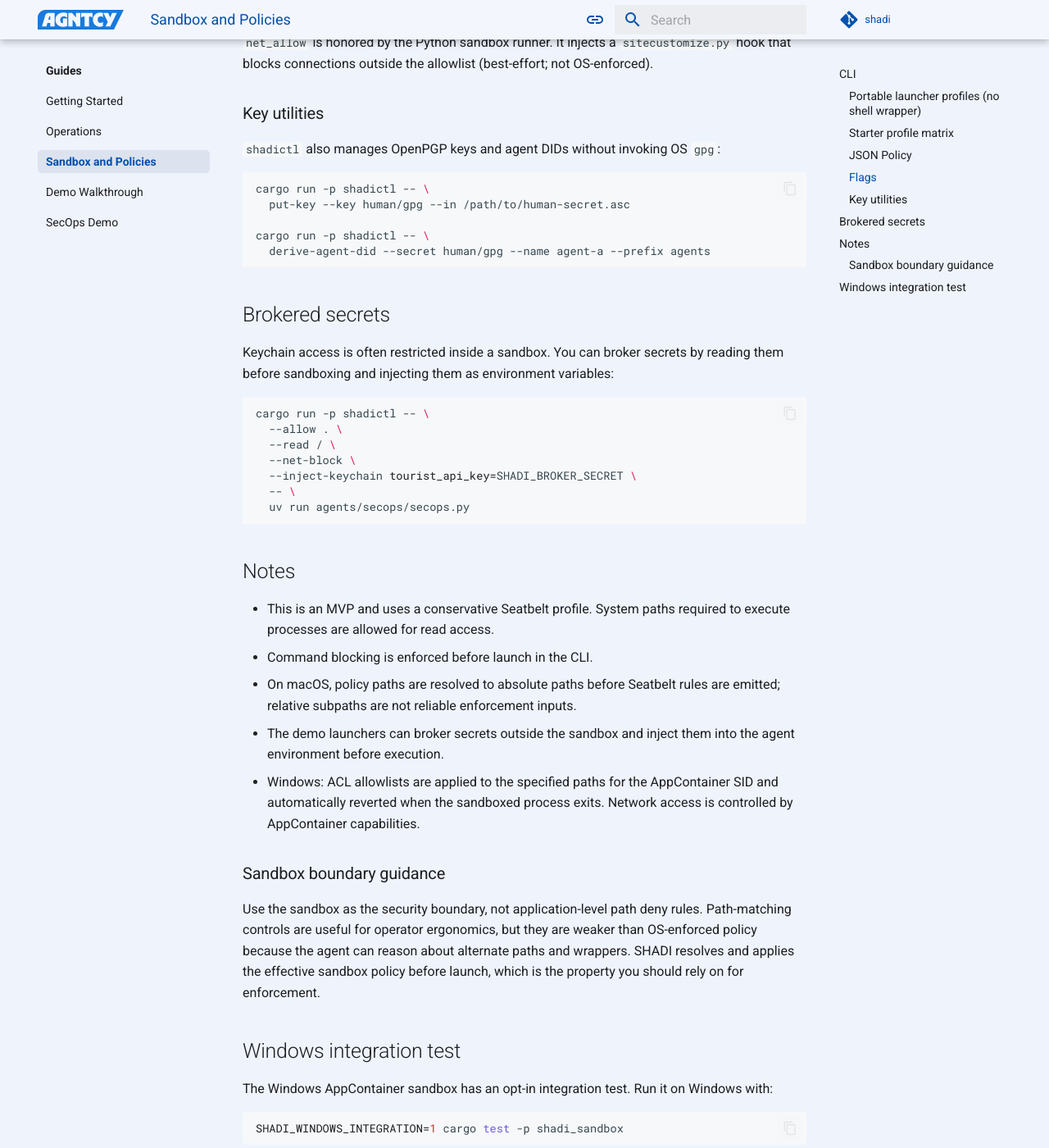
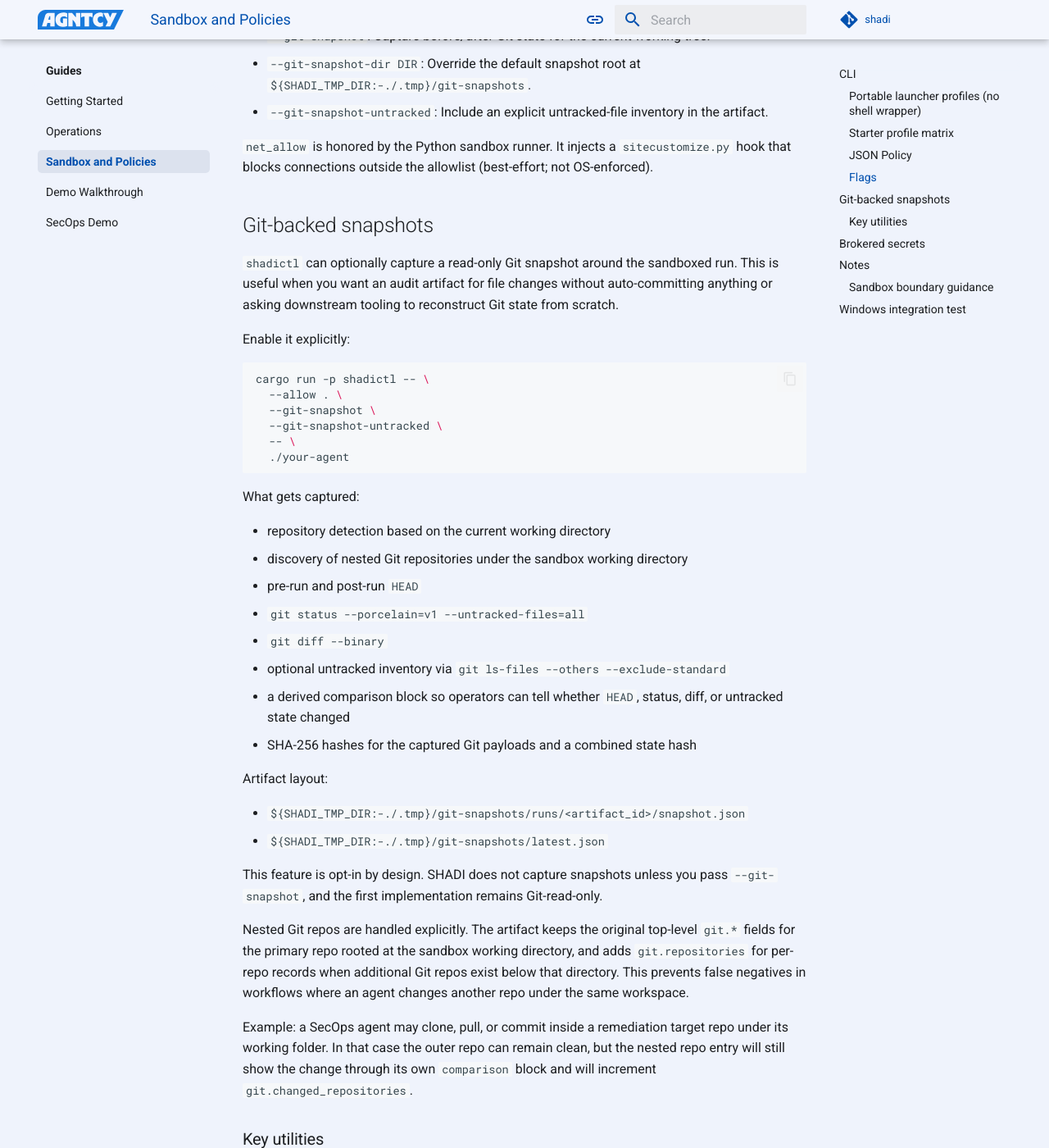
Before and after one commit to agntcy/shadi, an MkDocs documentation site: the page built from docs/sandbox.md, in a window 1280 px wide and 1400 px high, scrolled down 2172 px. Shown: the whole window at 82% size. Built offline with MkDocs 1.6.1 and Material for MkDocs 9.7.7, drawn with Linux system fonts in a browser that asks for light colours; comment, search, counter and statistics services are not loaded; some of the changed text lies outside the part shown.

Commit message:
feat(shadictl): add git snapshot artifacts (#10)
* feat(shadictl): add git snapshot artifacts

Signed-off-by: Luca Muscariello <muscariello@ieee.org>

* docs: add git snapshot documentation

Signed-off-by: Luca Muscariello <muscariello@ieee.org>

* test(shadictl): make snapshot coverage portable

Signed-off-by: Luca Muscariello <muscariello@ieee.org>

* test(shadictl): stabilize windows snapshot coverage

Signed-off-by: Luca Muscariello <muscariello@ieee.org>

* test(shadictl): relax windows snapshot assertions

Signed-off-by: Luca Muscariello <muscariello@ieee.org>

* feat(shadictl): track nested git repos in snapshots

Signed-off-by: Luca Muscariello <muscariello@ieee.org>

* fix(shadictl): close nested snapshot test handle on windows

Signed-off-by: Luca Muscariello <muscariello@ieee.org>

* chore: fix code coverage workflow

Signed-off-by: Luca Muscariello <muscariello@ieee.org>

* chore(ci): publish docs and coverage

Signed-off-by: Luca Muscariello <muscariello@ieee.org>

* chore(ci): update coverage workflow

Signed-off-by: Luca Muscariello <muscariello@ieee.org>

* chore(ci): fix coverage workflow

Signed-off-by: Luca Muscariello <muscariello@ieee.org>

* chore(ci): add docs workflows and badges

Signed-off-by: Luca Muscariello <muscariello@ieee.org>

* fix(just): allow linux without homebrew

Signed-off-by: Luca Muscariello <muscariello@ieee.org>

* fix(just): use bash for linux

Signed-off-by: Luca Muscariello <muscariello@ieee.org>

* fix(just): avoid macos linker flags on linux

Signed-off-by: Luca Muscariello <muscariello@ieee.org>

---------

Signed-off-by: Luca Muscariello <muscariello@ieee.org>

````diff
--- a/docs/sandbox.md
+++ b/docs/sandbox.md
@@ -82,8 +82,60 @@
 - `--net-block`: Block network access.
 - `--allow-command CMD`: Override default command blocklist.
 - `--inject-keychain KEY=ENV`: Read a keychain secret and inject it as an env var before sandboxing.
+- `--git-snapshot`: Capture before/after Git state for the current working tree.
+- `--git-snapshot-dir DIR`: Override the default snapshot root at `${SHADI_TMP_DIR:-./.tmp}/git-snapshots`.
+- `--git-snapshot-untracked`: Include an explicit untracked-file inventory in the artifact.
 
 `net_allow` is honored by the Python sandbox runner. It injects a `sitecustomize.py` hook that blocks connections outside the allowlist (best-effort; not OS-enforced).
+
+## Git-backed snapshots
+
+`shadictl` can optionally capture a read-only Git snapshot around the sandboxed
+run. This is useful when you want an audit artifact for file changes without
+auto-committing anything or asking downstream tooling to reconstruct Git state
+from scratch.
+
+Enable it explicitly:
+
+```bash
+cargo run -p shadictl -- \
+  --allow . \
+  --git-snapshot \
+  --git-snapshot-untracked \
+  -- \
+  ./your-agent
+```
+
+What gets captured:
+
+- repository detection based on the current working directory
+- discovery of nested Git repositories under the sandbox working directory
+- pre-run and post-run `HEAD`
+- `git status --porcelain=v1 --untracked-files=all`
+- `git diff --binary`
+- optional untracked inventory via `git ls-files --others --exclude-standard`
+- a derived comparison block so operators can tell whether `HEAD`, status,
+  diff, or untracked state changed
+- SHA-256 hashes for the captured Git payloads and a combined state hash
+
+Artifact layout:
+
+- `${SHADI_TMP_DIR:-./.tmp}/git-snapshots/runs/<artifact_id>/snapshot.json`
+- `${SHADI_TMP_DIR:-./.tmp}/git-snapshots/latest.json`
+
+This feature is opt-in by design. SHADI does not capture snapshots unless you
+pass `--git-snapshot`, and the first implementation remains Git-read-only.
+
+Nested Git repos are handled explicitly. The artifact keeps the original
+top-level `git.*` fields for the primary repo rooted at the sandbox working
+directory, and adds `git.repositories` for per-repo records when additional Git
+repos exist below that directory. This prevents false negatives in workflows
+where an agent changes another repo under the same workspace.
+
+Example: a SecOps agent may clone, pull, or commit inside a remediation target
+repo under its working folder. In that case the outer repo can remain clean,
+but the nested repo entry will still show the change through its own
+`comparison` block and will increment `git.changed_repositories`.
 
 ### Key utilities
 `shadictl` also manages OpenPGP keys and agent DIDs without invoking OS `gpg`:
@@ -115,6 +167,7 @@
 - This is an MVP and uses a conservative Seatbelt profile. System paths required
   to execute processes are allowed for read access.
 - Command blocking is enforced before launch in the CLI.
+- Git snapshots are metadata capture only. They do not commit, stage, or rewrite Git history.
 - On macOS, policy paths are resolved to absolute paths before Seatbelt rules are emitted; relative subpaths are not reliable enforcement inputs.
 - The demo launchers can broker secrets outside the sandbox and inject them into the agent environment before execution.
 - Windows: ACL allowlists are applied to the specified paths for the AppContainer
````
Also changed, not shown: README.md (+39 -3 lines), docs/README.md (+4 -0 lines), docs/cli.md (+52 -0 lines), docs/operations.md (+3 -1 lines), 4 other files.
